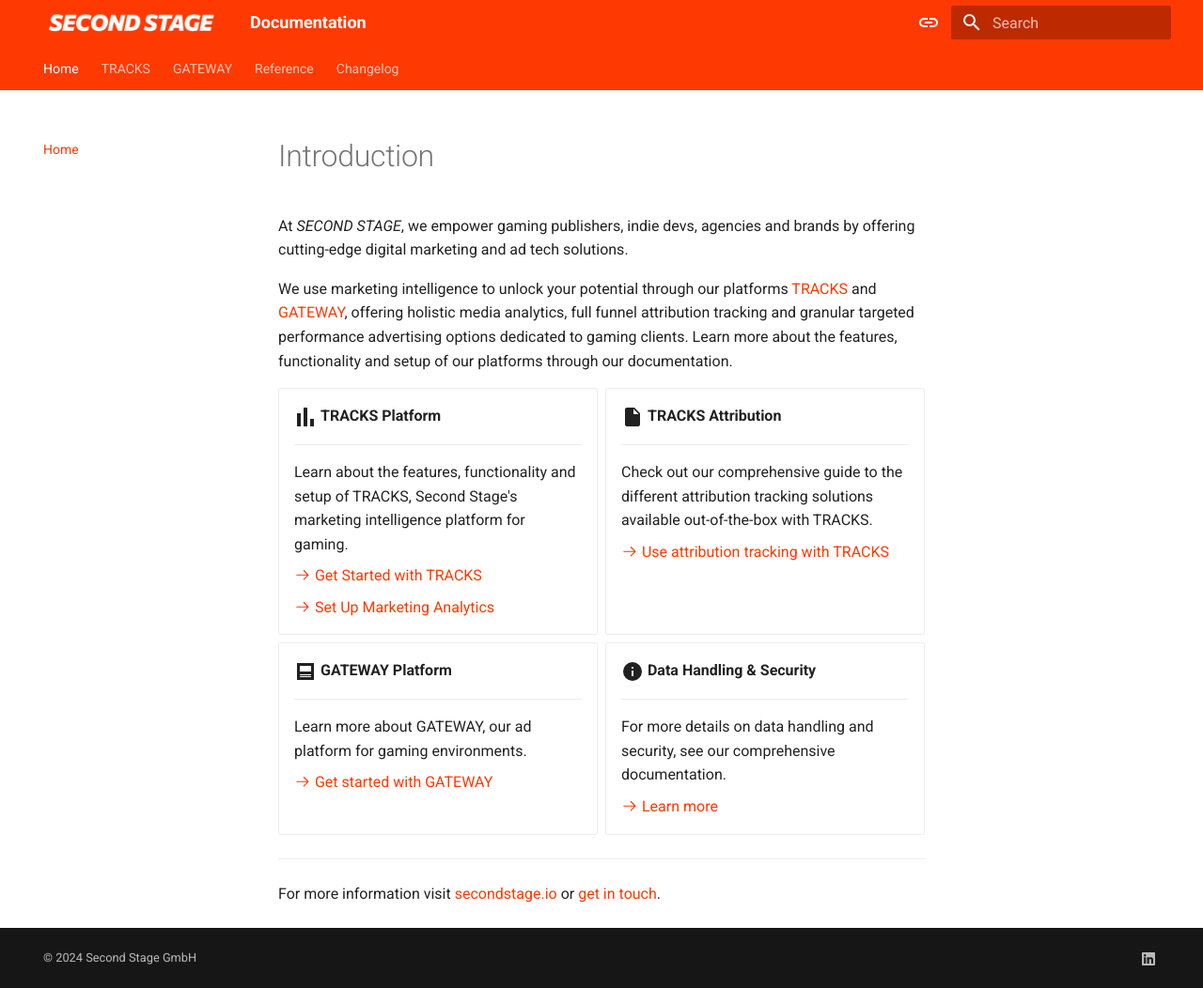
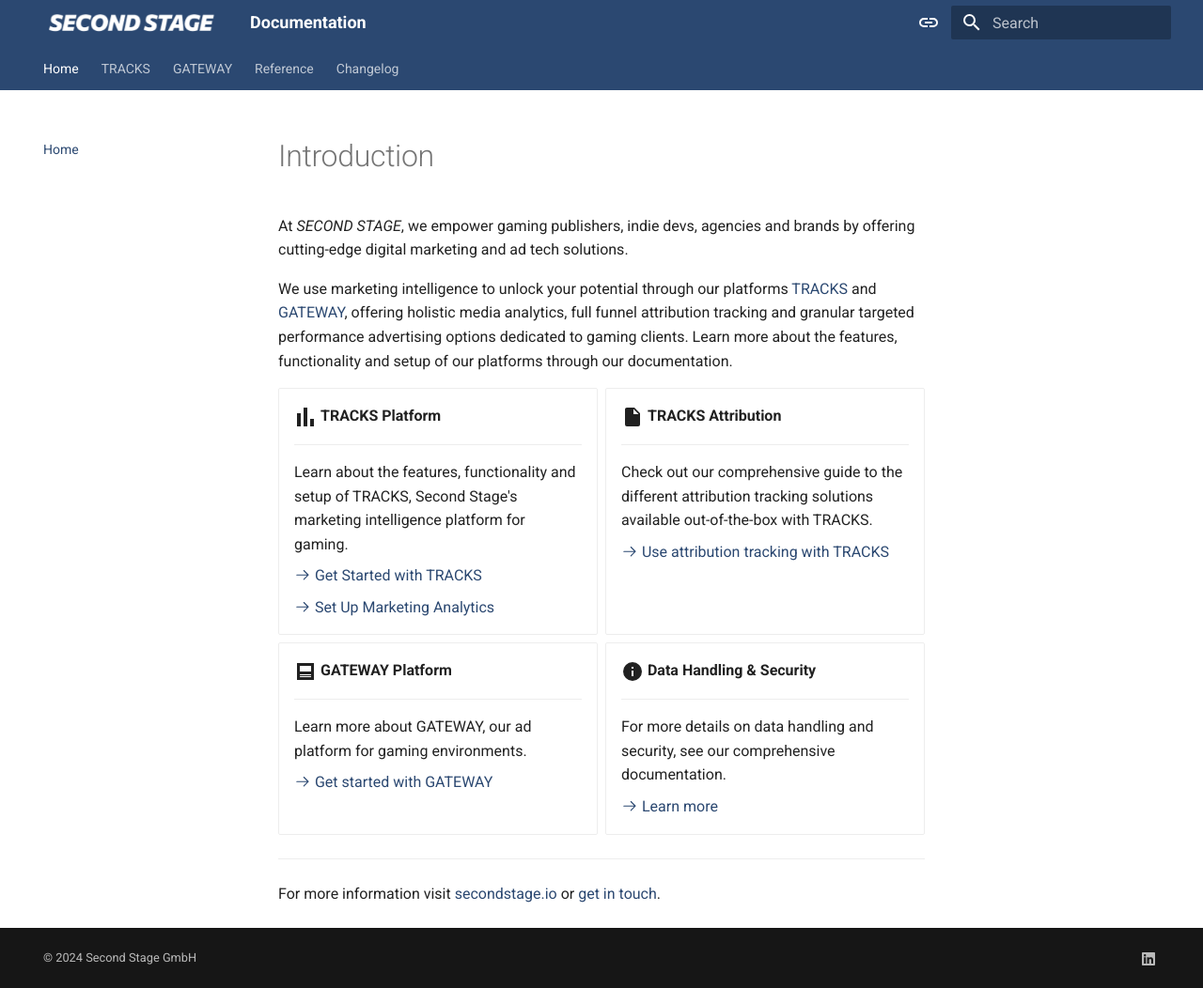
Before and after one commit to secondstage-io/tracks-documentation, an MkDocs documentation site: the page built from docs/index.md, in a window 1280 px wide and 1052 px high. Shown: the whole window at 94% size. Built offline with MkDocs 1.6.1 and Material for MkDocs 9.7.7, drawn with Linux system fonts in a browser that asks for light colours.

Commit message:
Update extra.css
color test

```diff
--- a/docs/stylesheets/extra.css
+++ b/docs/stylesheets/extra.css
@@ -1,5 +1,5 @@
 :root {
-  --md-primary-fg-color:        #FF3902;
+  --md-primary-fg-color:        #2b4871;
   --md-primary-fg-color--light: #ECB7B7;
   --md-primary-fg-color--dark:  #90030C;
 }
```
